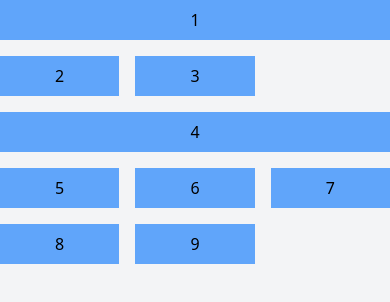
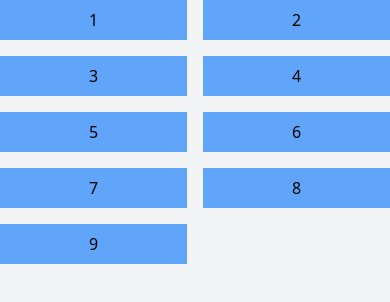
Before and after one commit to Lucas-furquim/TailwindCSS, a website: page index.html in a window 390 px wide. Drawn offline with Linux system fonts and the light colour scheme.

Commit message:
breakpoint

```diff
--- a/index.html
+++ b/index.html
@@ -41,11 +41,11 @@
     <div class="w-24 h-24 p-4 text-black bg-gradient-to-tl from-rose-700 via-red-800 to-rose-600"></div>
   </div> -->
 
-  <div class="grid grid-cols-3 gap-4">
-    <div class="bg-blue-400 text-center p-2 col-span-3">1</div>
+  <div class="md:bg-red-200 grid grid-cols-2 gap-4 sm:grid-cols-3 lg:grid-cols-4 xl:grid-cols-6">
+    <div class="bg-blue-400 text-center p-2">1</div>
     <div class="bg-blue-400 text-center p-2">2</div>
     <div class="bg-blue-400 text-center p-2">3</div>
-    <div class="bg-blue-400 text-center p-2 col-span-3">4</div>
+    <div class="bg-blue-400 text-center p-2">4</div>
     <div class="bg-blue-400 text-center p-2">5</div>
     <div class="bg-blue-400 text-center p-2">6</div>
     <div class="bg-blue-400 text-center p-2">7</div>
```
Also changed, not shown: style.min.css.
